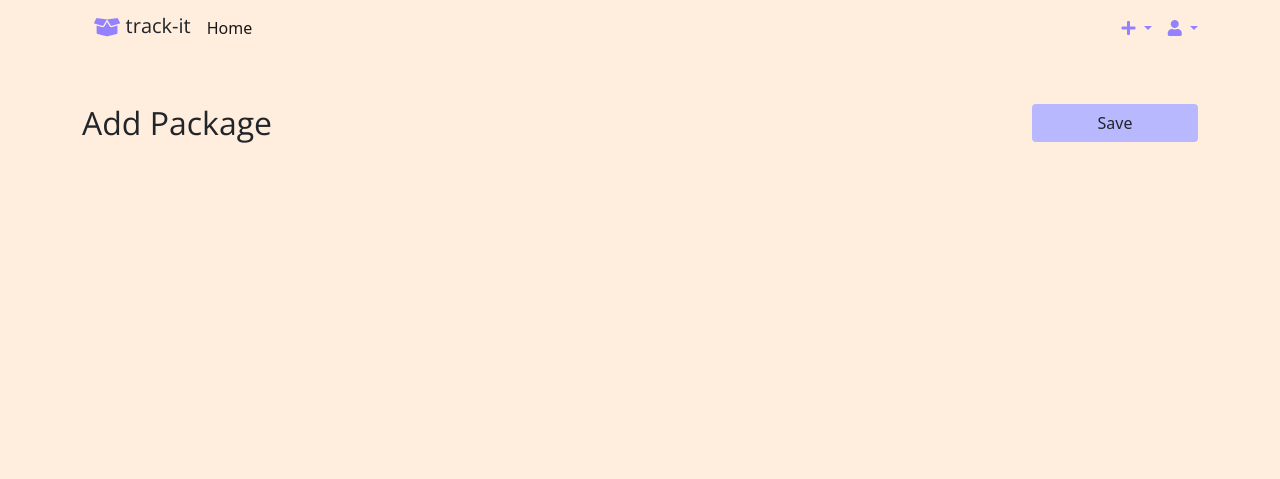
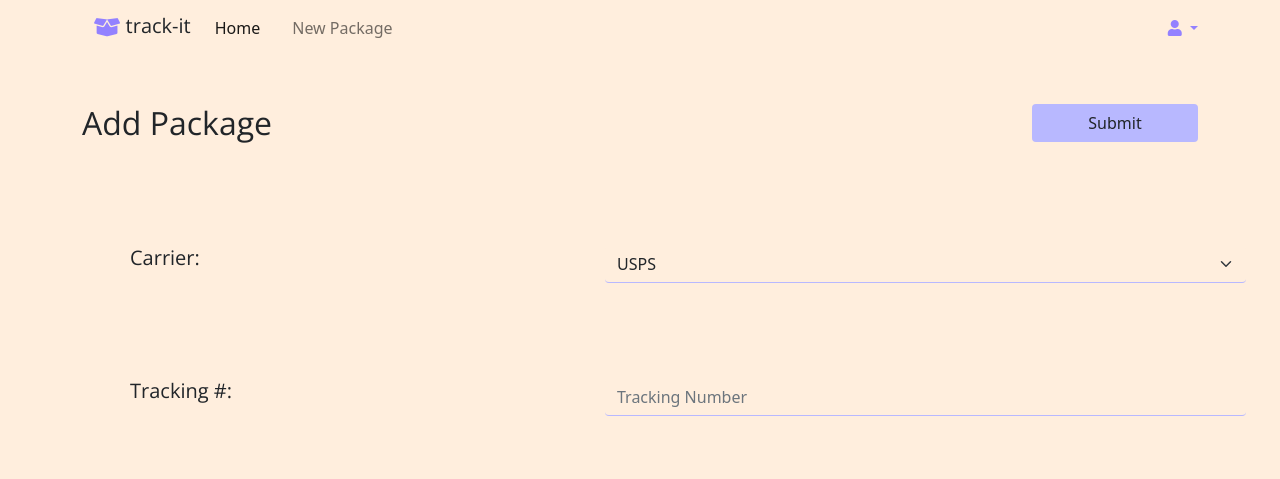
Before and after one commit to davidparker333/Track-It, a Flask app: page /track/add in a window 1280 px wide. Shown: the top 479 px of the page. Run offline with Flask 2, Linux system fonts and the light colour scheme; the visitor is signed in with stand-in values (Sample User, id 1); some libraries are stand-ins or nearby versions.

Commit message:
package form and built out package page

```diff
--- /dev/null
+++ b/app/blueprints/track/forms.py
@@ -0,0 +1,9 @@
+from flask_wtf import FlaskForm
+from wtforms import StringField, SubmitField, SelectField
+from wtforms.validators import DataRequired
+
+class PackageForm(FlaskForm):
+
+    carrier = SelectField('Choose...', choices=['USPS', 'FedEx', 'UPS'], validators=[DataRequired()])
+    tracking_number = StringField('Tracking Number', validators=[DataRequired()])
+    submit = SubmitField()
--- a/app/blueprints/track/routes.py
+++ b/app/blueprints/track/routes.py
@@ -2,6 +2,7 @@ from app.blueprints.track.models import Package
 from . import bp as track
 from app import db
 from .models import Package, Event
+from .forms import PackageForm
 from flask import render_template, redirect, url_for, flash, request
 from flask_login import login_required, current_user
 
@@ -14,4 +15,5 @@ def index():
 @track.route('/add')
 @login_required
 def add_package():
-    return render_template('addPackage.html')
+    form = PackageForm()
+    return render_template('addPackage.html', form=form)
--- a/app/static/main.css
+++ b/app/static/main.css
@@ -86,3 +86,7 @@ a:hover {
 .big-logo {
     font-size: 3rem;
 }
+
+.width-cap {
+    max-width: 100%;
+}
--- a/app/templates/addPackage.html
+++ b/app/templates/addPackage.html
@@ -7,8 +7,27 @@
         <h2 class="open-sans-light">Add Package</h2>
     </div>
     <div class="col-5 col-md-2">
-        <button class="btn primary wide">Save</button>
+        <form action="" method="POST">
+            {{ form.hidden_tag() }}
+        {{ form.submit(class="btn primary wide") }}
     </div>
+</div>
+<div class="row d-flex flex-row">
+    <div class="col-12 col-md-5 my-5">
+        <h5 class="open-sans mx-5">Carrier:</h5>
+    </div>
+    <div class="col-12 col-md-7 my-5">
+            {{ form.carrier(class="form-select white borderless mx-5") }}
+    </div>
+    <div class="col-12 col-md-5 my-5">
+        <h5 class="open-sans mx-5">Tracking #:</h5>
+    </div>
+    <div class="col-12 col-md-7 my-5">
+        <div class="mb-3">
+            {{ form.tracking_number(class="form-control mx-5 width-cap white borderless", placeholder="Tracking Number") }}
+          </div>
+    </div>
+</form>
 </div>
 
 {% endblock content %}
--- a/app/templates/navbar.html
+++ b/app/templates/navbar.html
@@ -32,17 +32,12 @@
     <div class="collapse navbar-collapse" id="navbarSupportedContent">
       <ul class="navbar-nav me-auto mb-2 mb-lg-0">
         <li class="nav-item">
-          <a class="nav-link active" aria-current="page" href="{{ url_for('track.index') }}">Home</a>
+          <a class="nav-link active mx-2" aria-current="page" href="{{ url_for('track.index') }}">Home</a>
+        </li>
+        <li class="nav-item">
+          <a class="nav-link mx-2" aria-current="page" href="{{ url_for('track.add_package') }}">New Package</a>
         </li>
       </ul>
-      <li class="dropdown mx-3">
-        <a class="dropdown-toggle" href="#" id="navbarDropdown" role="button" data-bs-toggle="dropdown" aria-expanded="false">
-          <i class="fas fa-plus"></i>
-        </a>
-        <ul class="dropdown-menu" aria-labelledby="navbarDropdown">
-          <li><a class="dropdown-item" href="{{ url_for('track.add_package') }}">Add Package</a></li>
-        </ul>
-      </li>
       <li class="dropdown">
         <a class="dropdown-toggle" href="#" id="navbarDropdown" role="button" data-bs-toggle="dropdown" aria-expanded="false">
           <i class="fas fa-user"></i>
```
